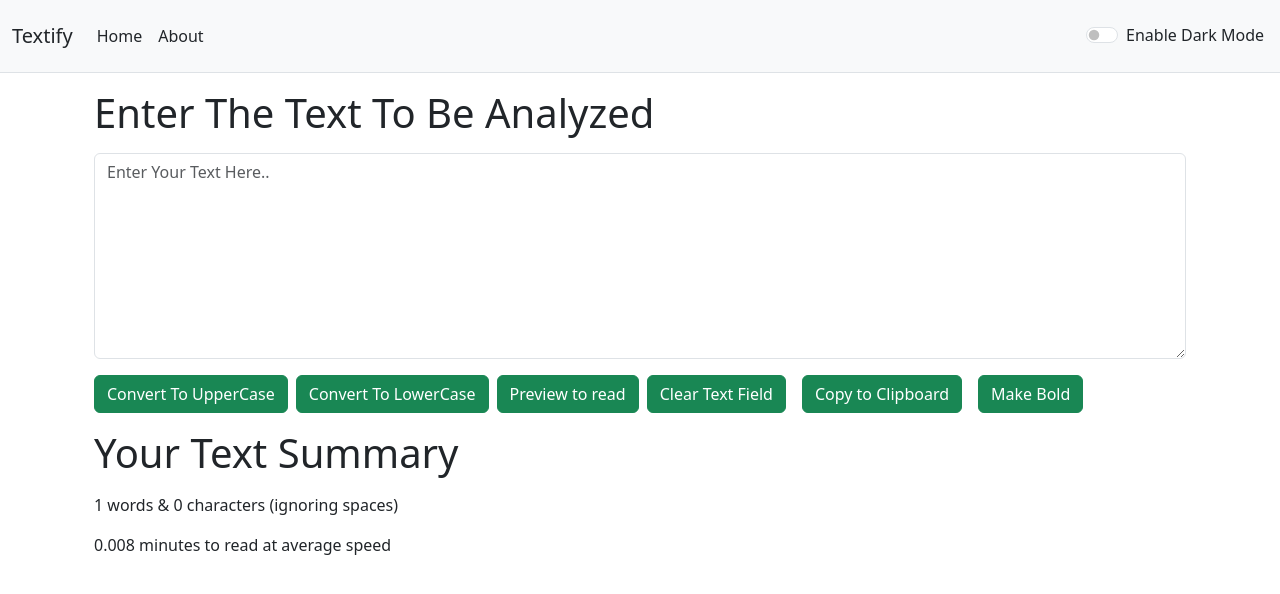
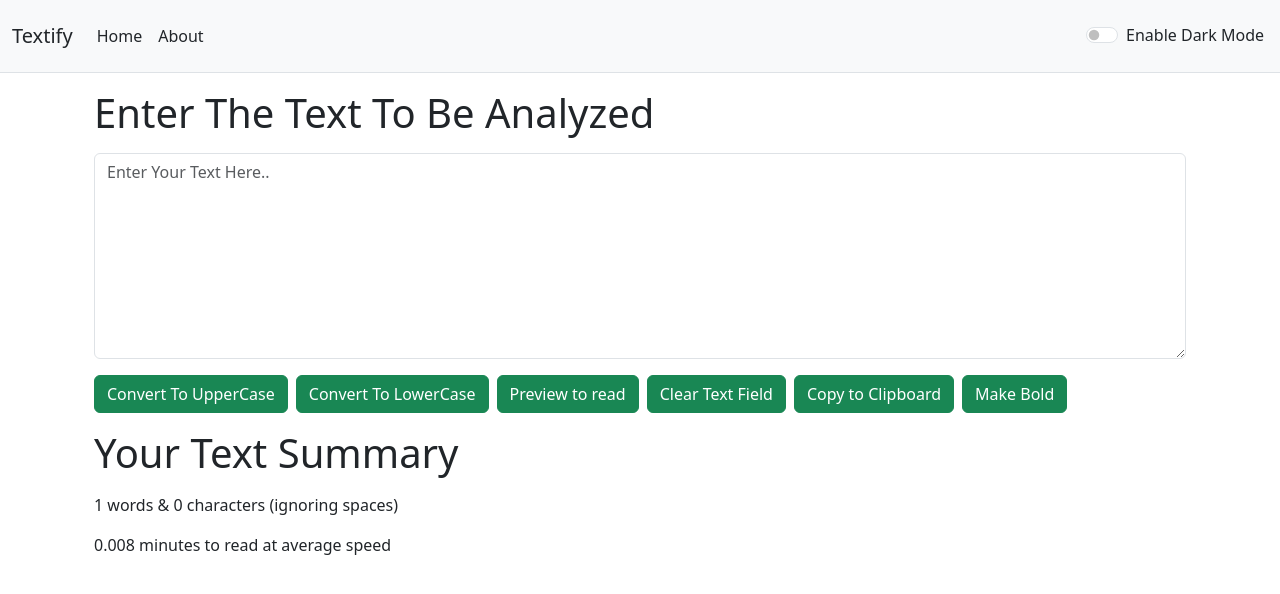
Before and after one commit to yadavmangesh07/Text-Utility-Web-App, a React (Create React App) app: page / in a window 1280 px wide. Shown: the top 594 px of the page. Built offline with nearby package versions, Linux system fonts and the light colour scheme.

Commit message:
Even Space Made Between Utility Buttons

```diff
--- a/src/component/TextForm.js
+++ b/src/component/TextForm.js
@@ -95,7 +95,7 @@ export default function TextForm(props) {
             <button type="button" onClick={clearTextField} className="btn btn-success mx-2">
               Clear Text Field
             </button>
-            <button type="button" onClick={copyToClipboard} className="btn btn-success mx-2">
+            <button type="button" onClick={copyToClipboard} className="btn btn-success mx-1.5">
               Copy to Clipboard
             </button>
             <button type="button" onClick={makeBold} className="btn btn-success mx-2">
```
